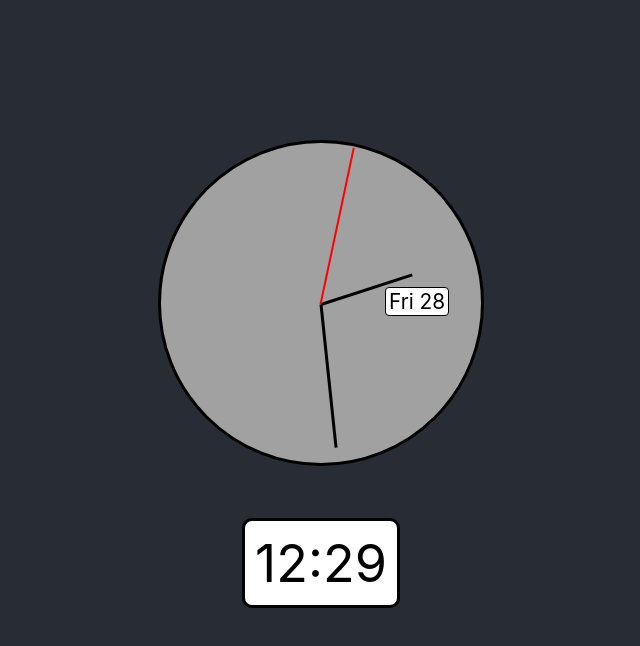
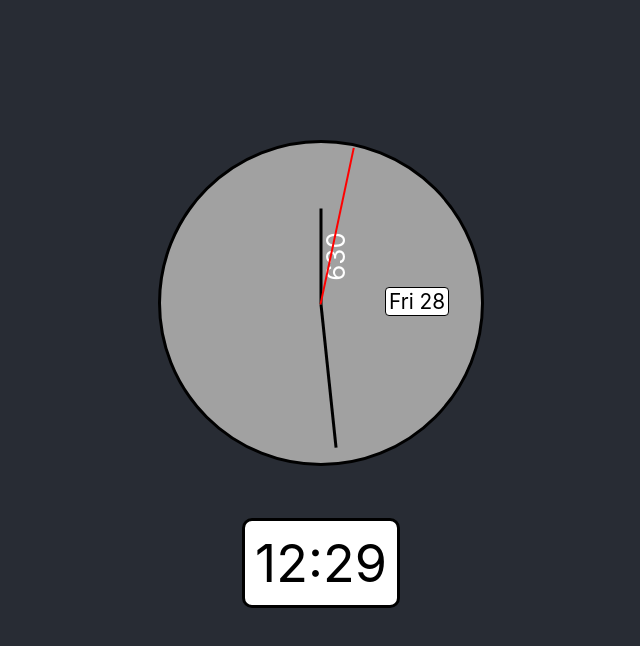
Before and after one commit to haydenbroadhead/exercise-tick-tock, a React (Create React App) app in the folder exercise-tick-tock/: page / in a window 1280 px wide. Shown: the top 646 px of the page, without its empty margins (319-959 px from the left). Built offline with nearby package versions, Linux system fonts and the light colour scheme.

Commit message:
Fix: hour increment

```diff
--- a/exercise-tick-tock/src/AnalogueFace.tsx
+++ b/exercise-tick-tock/src/AnalogueFace.tsx
@@ -18,8 +18,9 @@ const weekday: Array<string> = [
   "Sat",
 ];
 
-const start = 270;
-const tick = 360 / 60; // degrees / hour
+const startDeg = 270;
+const tickIncrement = 360 / 60; // degrees / hour
+const hourIncrement = 5;
 
 const circle: React.CSSProperties = {
   width: "40vh",
@@ -69,9 +70,9 @@ const seconds: React.CSSProperties = {
 
 export function AnalogueFace() {
   const [time, setTime] = useState<Time>({
-    seconds: start,
-    minutes: start,
-    hour: start,
+    seconds: startDeg,
+    minutes: startDeg,
+    hour: startDeg,
     date: "01",
     day: "Mon",
   });
@@ -110,9 +111,9 @@ export function AnalogueFace() {
     setInterval(() => {
       let dateObj = new Date();
       setTime({
-        seconds: dateObj.getSeconds() * tick + start,
-        minutes: dateObj.getMinutes() * tick + start,
-        hour: dateObj.getHours() * tick + start,
+        seconds: dateObj.getSeconds() * tickIncrement + startDeg,
+        minutes: dateObj.getMinutes() * tickIncrement + startDeg,
+        hour: dateObj.getHours() * tickIncrement * hourIncrement + startDeg,
         date: dateObj.getDate().toString(),
         day: weekday[dateObj.getDay()],
       });
@@ -130,7 +131,7 @@ export function AnalogueFace() {
       </div>
       <div style={hourLine}>
         <div style={spacer}></div>
-        <div style={hour}></div>
+        <div style={hour}>{time.hour}</div>
       </div>
       <div style={secondsLine}>
         <div style={spacer}></div>
```
